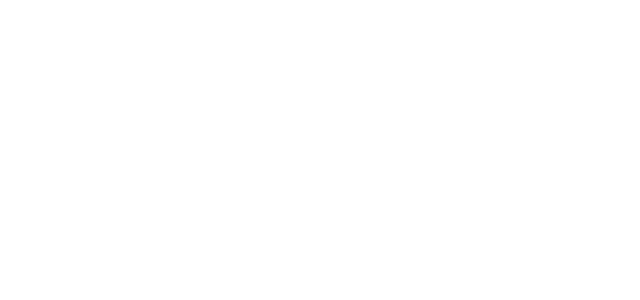
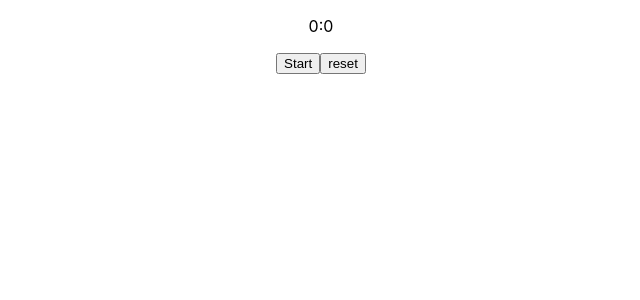
Before and after one commit to bhati-mukesh/react-concepts, a React (Create React App) app: page / in a window 1280 px wide. Shown: the top 300 px of the page, without its empty margins (319-959 px from the left). Built offline with nearby package versions, Linux system fonts and the light colour scheme.

Commit message:
added timer project

```diff
--- a/src/App.js
+++ b/src/App.js
@@ -1,4 +1,5 @@
 import "./App.css";
+import StopWatch from "./mini-projects/stop-watch/index";
 // import Accordion from "./components/Accordion";
 // import Select from "./components/select";
 // import TabLayout from "./components/TabLayout";
@@ -21,6 +22,7 @@
         {/* <Accordion /> */}
         {/* <Debounce /> */}
         {/* <TabLayout /> */}
+        <StopWatch />
       </div>
       {/* <FileExplorer /> */}
     </>
--- /dev/null
+++ b/src/mini-projects/stop-watch/StopWatch.jsx
@@ -0,0 +1,43 @@
+import { useEffect, useRef, useState } from "react";
+const StopWatch = () => {
+  const [second, setSecond] = useState(0);
+  const [milliSeconds, setMilliSeconds] = useState(0);
+  const [isStarted, setIsStarted] = useState(false);
+  const timerId = useRef(null);
+  const onStartHandler = () => {
+    timerId.current = setInterval(() => {
+      setMilliSeconds((second) => second + 10);
+    }, 10);
+    setIsStarted(true);
+  };
+  const onStopHandler = () => {
+    clearInterval(timerId.current);
+    setIsStarted(false);
+  };
+  const onRestartHandler = () => {
+    setMilliSeconds(0);
+    setSecond(0);
+    setIsStarted(false);
+    clearInterval(timerId.current);
+  };
+
+  useEffect(() => {
+    if (milliSeconds === 1000) {
+      setSecond((second) => second + 1);
+      setMilliSeconds(0);
+    }
+  }, [milliSeconds]);
+
+  return (
+    <div className="App">
+      <p>
+        {second}:{milliSeconds}
+      </p>
+      {!isStarted && <button onClick={onStartHandler}>Start</button>}
+      {isStarted && <button onClick={onStopHandler}>Stop</button>}
+      <button onClick={onRestartHandler}>reset</button>
+    </div>
+  );
+};
+
+export default StopWatch;
--- /dev/null
+++ b/src/mini-projects/stop-watch/index.js
@@ -0,0 +1,2 @@
+import StopWatch from "./StopWatch";
+export default StopWatch;
```
